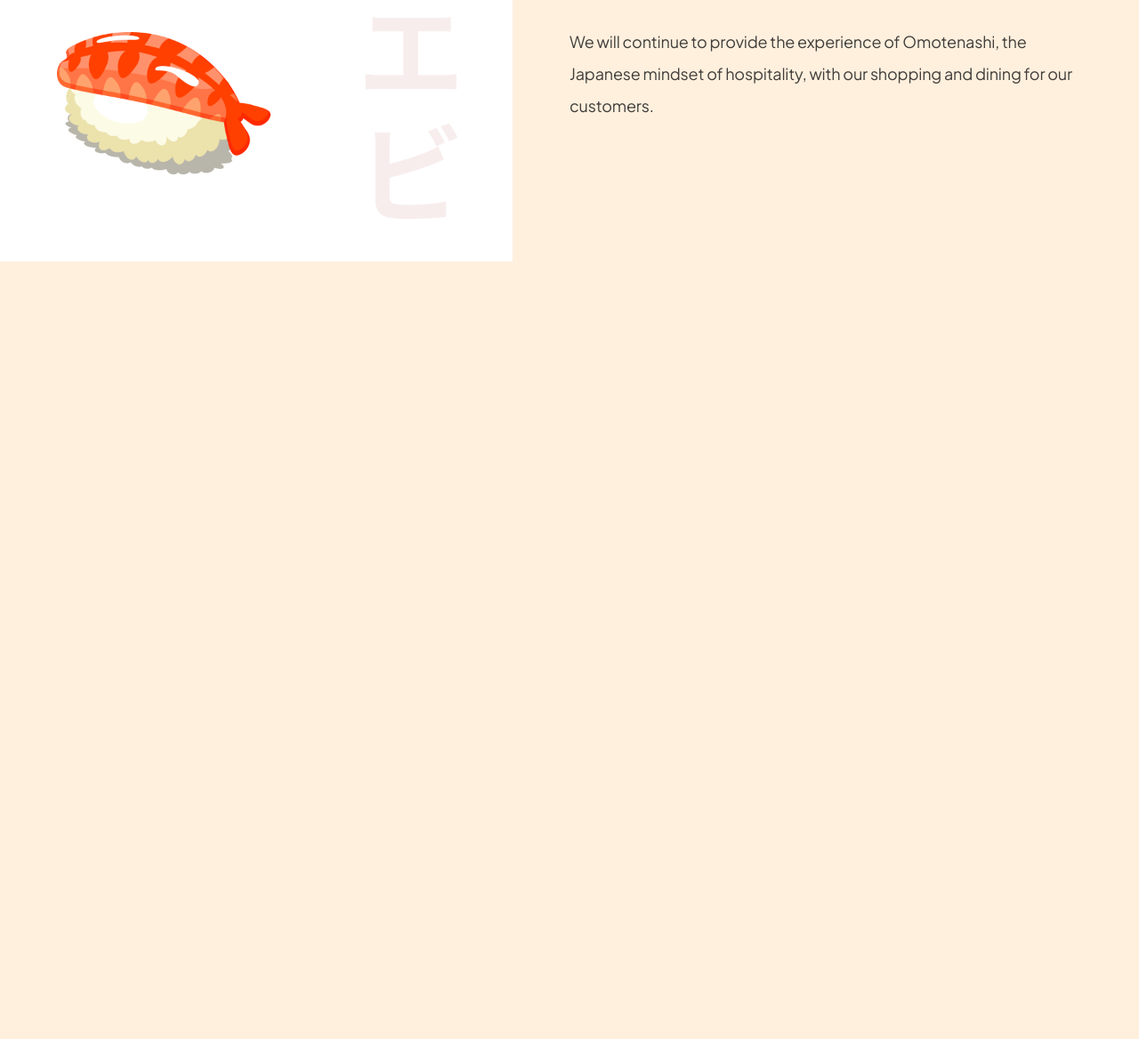
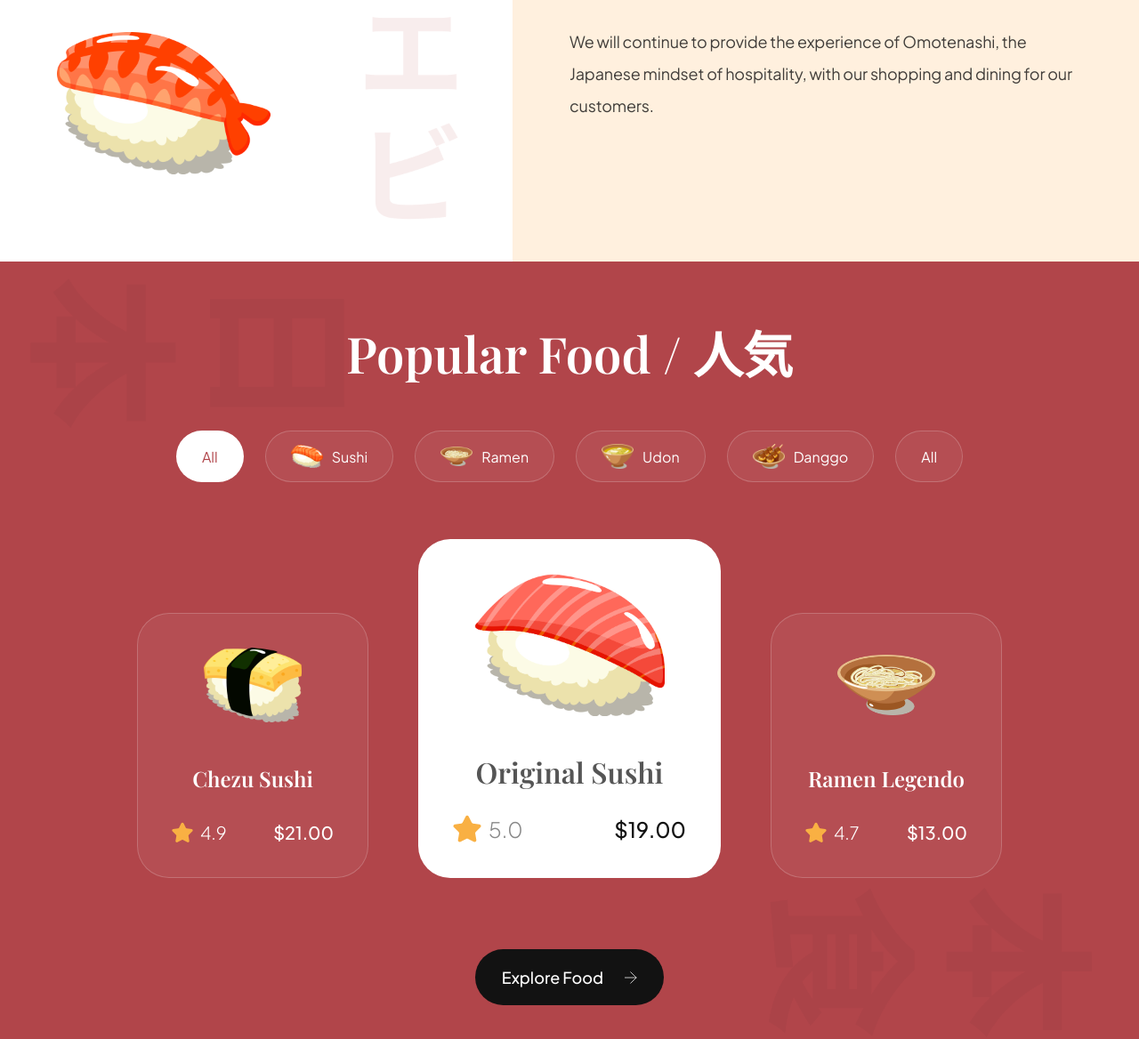
Before and after one commit to X-RugvedCodes-X/Sushiman, a website built with Vite: page index.html in a window 1280 px wide. Shown: the part 1224-2392 px from the top of the page at 89% size. Before the commit the page ends 1518 px from the top, so only its background shows below. Built offline with nearby package versions, Linux system fonts and the light colour scheme.

Commit message:
add popular section and some animations section

```diff
--- a/css/sections/popular.css
+++ b/css/sections/popular.css
@@ -0,0 +1,198 @@
+.popular-foods {
+  padding: 64px;
+
+  display: flex;
+  flex-direction: column;
+
+  background-color: var(--primary-color);
+  background-image: url("../../assets/popular_bg.png");
+  background-position: center;
+  background-repeat: no-repeat;
+  background-size: contain;
+
+  overflow: hidden;
+}
+
+.popular-foods__title {
+  font-size: 56px;
+  font-family: var(--playfair-display);
+  font-weight: 600;
+  line-height: 78px;
+  color: #fff;
+  text-align: center;
+}
+
+.popular-foods__filters {
+  margin-top: 48px;
+  max-width: 100%;
+  overflow-x: auto;
+
+  display: flex;
+  justify-content: center;
+  gap: 24px;
+}
+
+.popular-foods__filter-btn {
+  padding: 10px 28px;
+
+  display: flex;
+  flex-direction: row;
+  align-items: center;
+  gap: 10px;
+
+  background: rgba(255, 255, 255, 0.05);
+  border: 1px solid rgba(255, 255, 255, 0.2);
+  border-radius: 46px;
+
+  font-size: 16px;
+  font-weight: 300px;
+  line-height: 25px;
+  font-family: var(--plus-jakarta-sans);
+  color: #fff;
+  cursor: pointer;
+}
+
+.popular-foods__filter-btn img {
+  width: 36px;
+  height: 36px;
+  object-fit: contain;
+}
+
+.popular-foods__filter-btn.active {
+  background: #fff;
+  color: var(--primary-color)
+}
+
+.popular-foods__filter-btn:hover {
+  background: #fff;
+  color: var(--primary-color)
+}
+
+.popular-foods__catalogue {
+  margin-top: 64px;
+
+  display: flex;
+  justify-content: center;
+  align-items: flex-end;
+  flex-wrap: wrap;
+  gap: 56px;
+}
+
+.popular-foods__button {
+  width: fit-content;
+
+  padding: 20px 30px;
+  margin: 80px auto 0;
+
+  font-weight: 500;
+  font-size: 18px;
+  line-height: 23px;
+  font-family: var(--plus-jakarta-sans);
+  color: #fff;
+
+  border: none;
+  outline: none;
+  background: var(--secondary-color);
+  border-radius: 64px;
+  cursor: pointer;
+}
+
+.popular-foods__button img {
+  width: 14px;
+  height: 14px;
+  object-fit: contain;
+
+  margin-left: 21px;
+}
+
+.popular-foods__card {
+  padding: 38px;
+  min-width: 260px;
+  height: fit-content;
+
+  display: flex;
+  align-items: center;
+  flex-direction: column;
+
+  border-radius: 36px;
+  background: rgba(255, 255, 255, 0.05);
+  border: 1px solid rgba(255, 255, 255, 0.2);
+}
+
+.popular-foods__card-image {
+  width: 110px;
+  height: 84px;
+  object-fit: contain;
+}
+
+.popular-foods__card-title {
+  margin-top: 47px;
+
+  font-weight: 600;
+  font-size: 24px;
+  line-height: 32px;
+  font-family: var(--playfair-display);
+  color: #fff;
+  text-align: center;
+}
+
+.popular-foods__card-details {
+  width: 100%;
+  margin-top: 32px;
+}
+
+.popular-foods__card-rating {
+  display: flex;
+  align-items: center;
+  gap: 8px;
+}
+
+.popular-foods__card-rating img {
+  width: 24px;
+  height: 24px;
+  object-fit: contain;
+}
+
+.popular-foods__card-rating p {
+  font-size: 20px;
+  font-weight: 300;
+  font-family: var(--plus-jakarta-sans);
+  color: #fff;
+}
+
+.popular-foods__card-price {
+  font-size: 20px;
+  font-weight: 500;
+  font-family: var(--plus-jakarta-sans);
+  color: #fff;
+}
+
+.popular-foods__card.active-card {
+  background: #fff;
+  min-width: 340px;
+}
+
+.popular-foods__card.active-card .popular-foods__card-image {
+  width: 214px;
+  height: 160px;
+}
+
+.popular-foods__card.active-card .popular-foods__card-title {
+  color: var(--black-500);
+  font-size: 32px;
+}
+
+.popular-foods__card.active-card .popular-foods__card-rating img {
+  width: 32px;
+  height: 32px;
+}
+
+.popular-foods__card.active-card .popular-foods__card-rating p {
+  font-size: 24px;
+  color: var(--gray-100);
+}
+
+.popular-foods__card.active-card .popular-foods__card-price {
+  font-size: 24px;
+  color: var(--secondary-color)
+}
--- a/index.html
+++ b/index.html
@@ -11,10 +11,10 @@
   <header>
     <nav class="header__nav">
       <div class="header__logo">
-        <h4>Sushiman</h4>
+        <h4 data-aos="fade-down">Sushiman</h4>
         <div class="header__logo-overlay"></div>
       </div>
-      <ul class="header__menu">
+      <ul class="header__menu" data-aos="fade-down">
         <li><a href="#menu">menu</a></li>
         <li><a href="#food">Food</a></li>
         <li><a href="#services">Services</a></li>
@@ -22,7 +22,7 @@
         <li><img src="assets/search.svg" alt="search"></li>
       </ul>
 
-      <ul class="header__menu-mobile">
+      <ul class="header__menu-mobile" data-aos="fade-down">
         <li>
           <img src="assets/menu.svg" alt="menu">
         </li>
@@ -77,7 +77,7 @@
   <section class="about-us" id="about-us">
     <div class="about-us__image">
       <div class="about-us__image-sushi3">
-        <img src="assets/sushi-3.png" alt="sushi"/>
+        <img src="assets/sushi-3.png" alt="sushi" data-aos="fade-right"/>
       </div>
 
       <button class="about-us__button">
@@ -98,6 +98,80 @@
       </p>
     </div>
   </section>
+
+  <section class="popular-foods" id="menu">
+    <h2 class="popular-foods__title" data-aos="flip-up">Popular Food / 人気</h2>
+
+    <div class="popular-foods__filters sushi__hide-scrollbar" data-aos="fade-up">
+      <button class="popular-foods__filter-btn active">All</button>
+      <button class="popular-foods__filter-btn">
+        <img src="/assets/sushi-9.png" alt="sushi 9" />
+        Sushi
+      </button>
+      <button class="popular-foods__filter-btn">
+        <img src="/assets/sushi-8.png" alt="sushi 8" />
+        Ramen
+      </button>
+      <button class="popular-foods__filter-btn">
+        <img src="/assets/sushi-7.png" alt="sushi 7" />
+        Udon
+      </button>
+      <button class="popular-foods__filter-btn">
+        <img src="/assets/sushi-6.png" alt="sushi 6" />
+        Danggo
+      </button>
+      <button class="popular-foods__filter-btn">All</button>
+    </div>
+
+    <div class="popular-foods__catalogue" data-aos="fade-up">
+      <article class="popular-foods__card">
+        <img class="popular-foods__card-image" src="assets/sushi-12.png" alt="sushi-12" />
+        <h4 class="popular-foods__card-title">Chezu Sushi</h4>
+
+        <div class="popular-foods__card-details flex-between">
+          <div class="popular-foods__card-rating">
+            <img src="assets/star.svg" alt="star" />
+            <p>4.9</p>
+          </div>
+
+          <p class="popular-foods__card-price">$21.00</p>
+        </div>
+      </article>
+
+      <article class="popular-foods__card active-card">
+        <img class="popular-foods__card-image" src="assets/sushi-11.png" alt="sushi-11" />
+        <h4 class="popular-foods__card-title">Original Sushi</h4>
+
+        <div class="popular-foods__card-details flex-between">
+          <div class="popular-foods__card-rating">
+            <img src="assets/star.svg" alt="star" />
+            <p>5.0</p>
+          </div>
+
+          <p class="popular-foods__card-price">$19.00</p>
+        </div>
+      </article>
+
+      <article class="popular-foods__card">
+        <img class="popular-foods__card-image" src="assets/sushi-10.png" alt="sushi-10" />
+        <h4 class="popular-foods__card-title">Ramen Legendo</h4>
+
+        <div class="popular-foods__card-details flex-between">
+          <div class="popular-foods__card-rating">
+            <img src="assets/star.svg" alt="star" />
+            <p>4.7</p>
+          </div>
+
+          <p class="popular-foods__card-price">$13.00</p>
+        </div>
+      </article>
+    </div>
+
+    <button class="popular-foods__button">
+      Explore Food
+      <img src="assets/arrow-right.svg"  alt="arrow-right" />
+    </button>
+  </section>
   <script type="module" src="./js/script.js"></script>
 </body>
 </html>
--- a/js/script.js
+++ b/js/script.js
@@ -1,8 +1,8 @@
-// import AOS from "aos";
-// import "aos/dist/aos.css";
+import AOS from "aos";
+import "aos/dist/aos.css";
 
-// // init AOS animation
-// AOS.init({
-//     duration: 1000,
-//     offset: 100,
-// });
+// init AOS animation
+AOS.init({
+    duration: 1000,
+    offset: 100,
+});
--- a/package.json
+++ b/package.json
@@ -10,5 +10,8 @@
   },
   "devDependencies": {
     "vite": "^6.0.5"
+  },
+  "dependencies": {
+    "aos": "^2.3.4"
   }
 }
```
Also changed, not shown: 1 other file.
